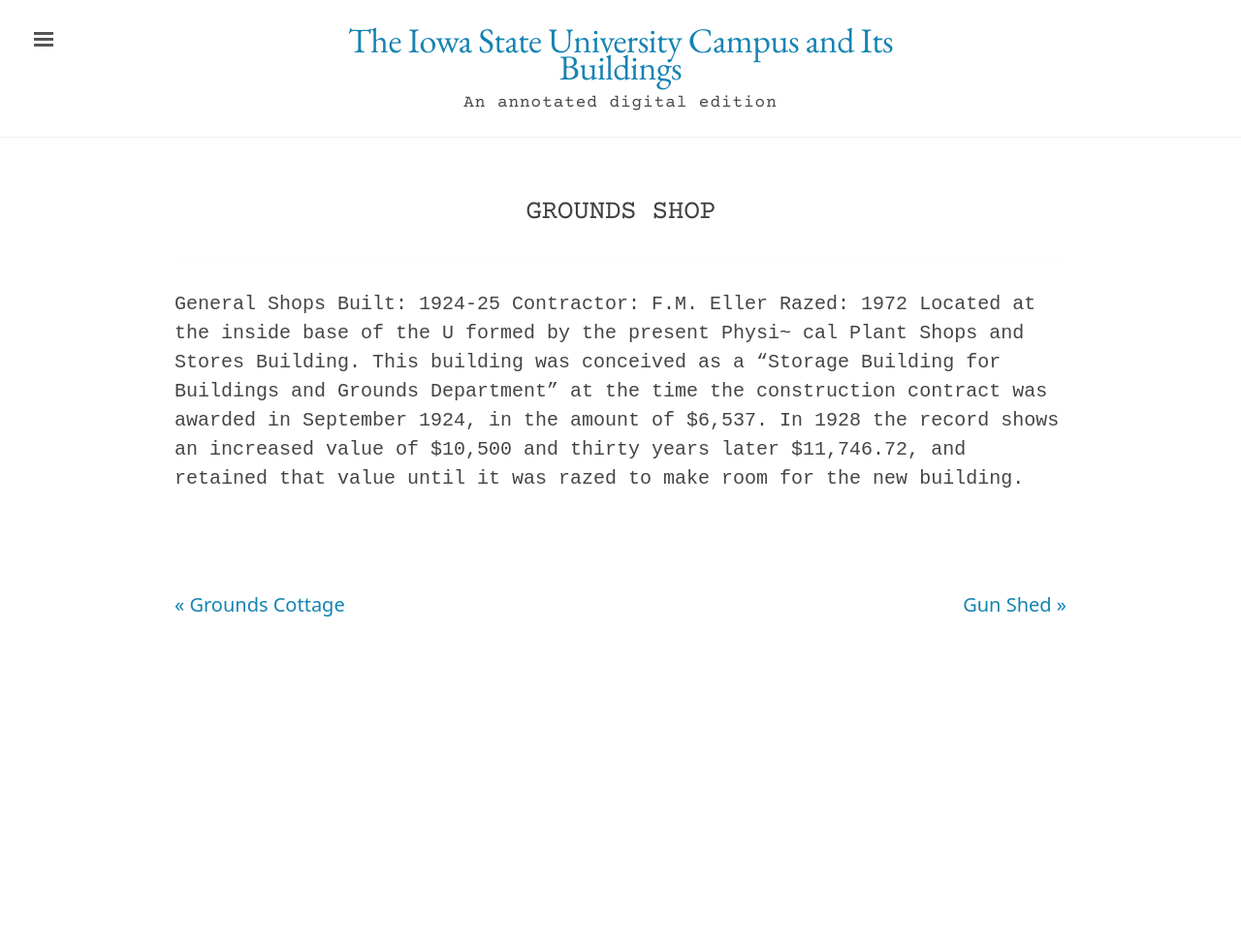
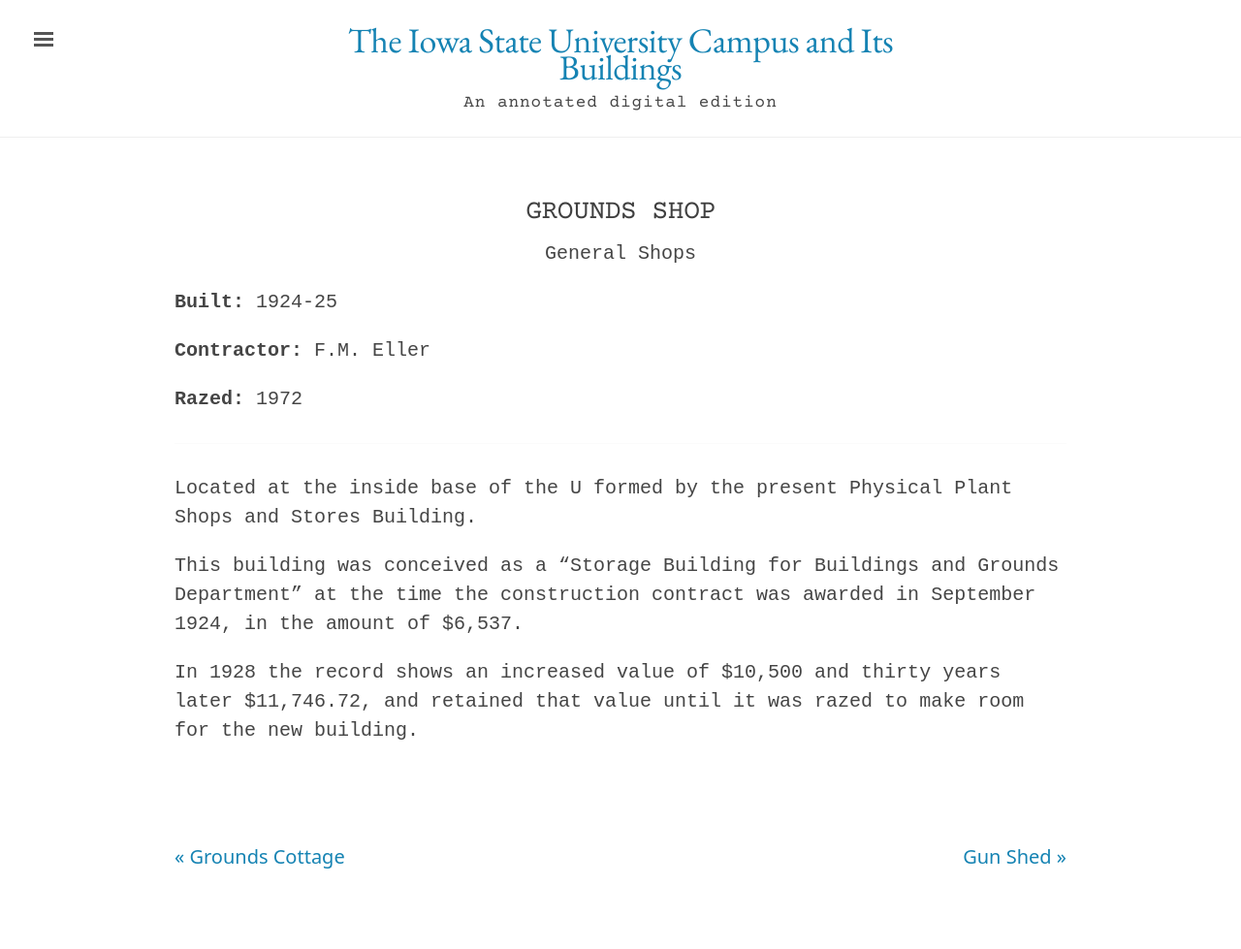
Before and after one commit to emanderson811/day-edition, a Jekyll site: the page built from _texts/buildings/095day-grounds-shop.md, in a window 1280 px wide. Shown: the whole page at 97% size. Built offline with Jekyll 4.4.1, drawn with Linux system fonts in a browser that asks for light colours; before the commit the page ends 900 px from its top, so only the background shows below that; some of the changed lines change nothing that is shown.

Commit message:
Update 095day-grounds-shop.md

```diff
--- a/_texts/buildings/095day-grounds-shop.md
+++ b/_texts/buildings/095day-grounds-shop.md
@@ -1,12 +1,12 @@
 ---
 layout: building
 title: "Grounds Shop"
-alternative_name:
-built:
+alternative_name: "General Shops"
+built: "1924-25"
 addition:
 architect:
-contractor:
-razed:
+contractor: "F.M. Eller"
+razed: 1972
 author:
 rights: Public Domain
 source: Iowa State University Library, University Archives
@@ -14,9 +14,8 @@
 ---
 ---
 
-General Shops
-Built: 1924-25 Contractor: F.M. Eller Razed: 1972
-Located at the inside base of the U formed by the present Physi~
-cal Plant Shops and Stores Building.
+Located at the inside base of the U formed by the present Physical Plant Shops and Stores Building.
+
 This building was conceived as a "Storage Building for Buildings and Grounds Department" at the time the construction contract was awarded in September 1924, in the amount of $6,537.
+
 In 1928 the record shows an increased value of $10,500 and thirty years later $11,746.72, and retained that value until it was razed to make room for the new building.
```
